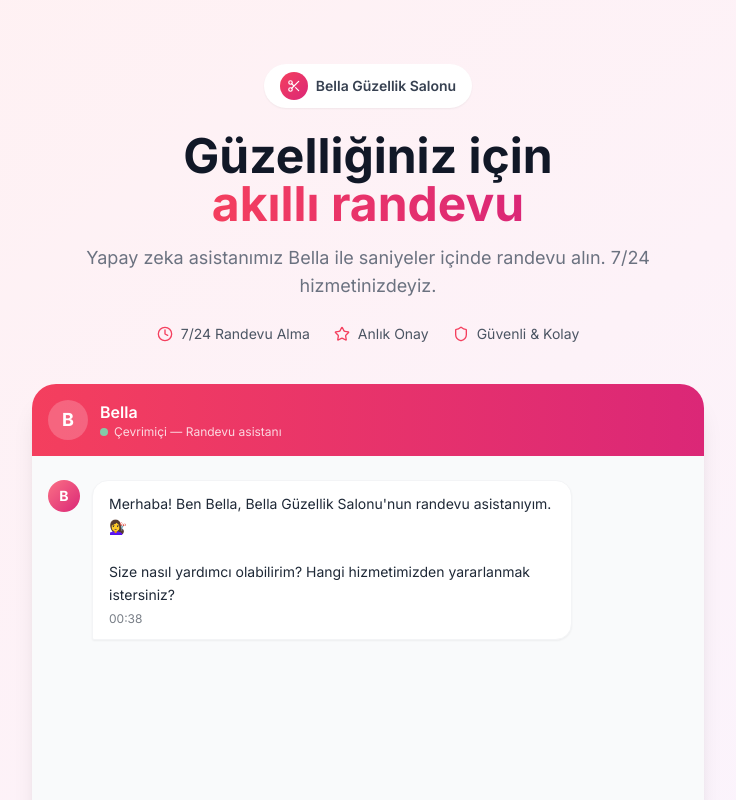
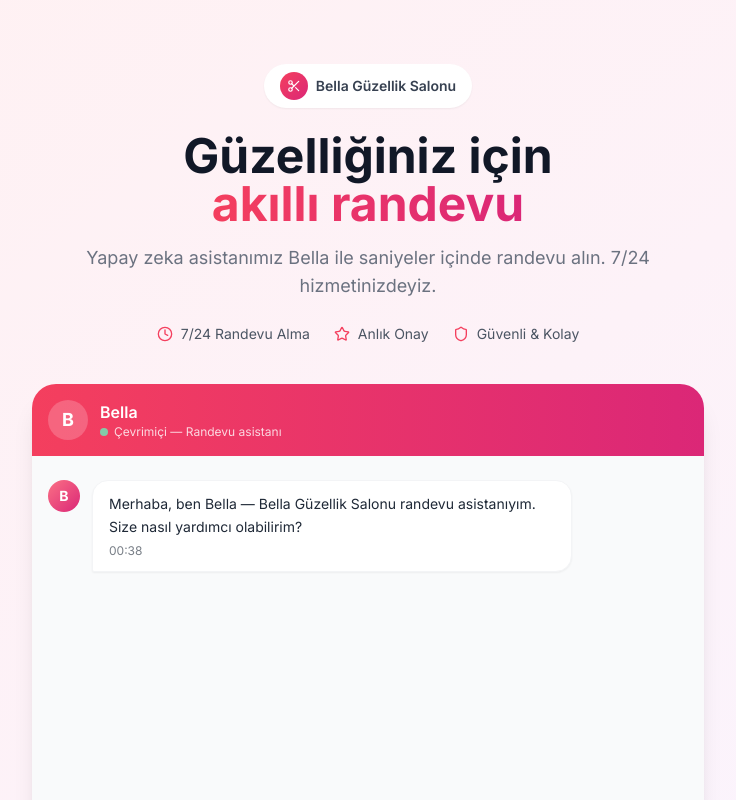
Before and after one commit to GkHnGns2032/ai-randevu-robotu-, a Next.js app: page / in a window 1280 px wide. Shown: the top 800 px of the page, without its empty margins (272-1008 px from the left). Built offline with nearby package versions, Linux system fonts and the light colour scheme; no server answers.

Commit message:
refactor: acilis mesajini sadelestir + destructure temizlik (BD-UI-2.1)

```diff
--- a/components/chat/ChatInterface.tsx
+++ b/components/chat/ChatInterface.tsx
@@ -6,12 +6,12 @@ import { ChatInput } from './ChatInput';
 import { CLIENT_CONFIG } from '@/config/client';
 import { logger } from '@/lib/logger';
 
-const { assistantName, businessName, welcomeEmoji } = CLIENT_CONFIG;
+const { assistantName, businessName } = CLIENT_CONFIG;
 
 const INITIAL_MESSAGE: ChatMessage = {
   id: 'initial',
   role: 'assistant',
-  content: `Merhaba! Ben ${assistantName}, ${businessName}'nun randevu asistanıyım. ${welcomeEmoji}\n\nSize nasıl yardımcı olabilirim? Hangi hizmetimizden yararlanmak istersiniz?`,
+  content: `Merhaba, ben ${assistantName} — ${businessName} randevu asistanıyım. Size nasıl yardımcı olabilirim?`,
   timestamp: new Date(),
 };
 
```
